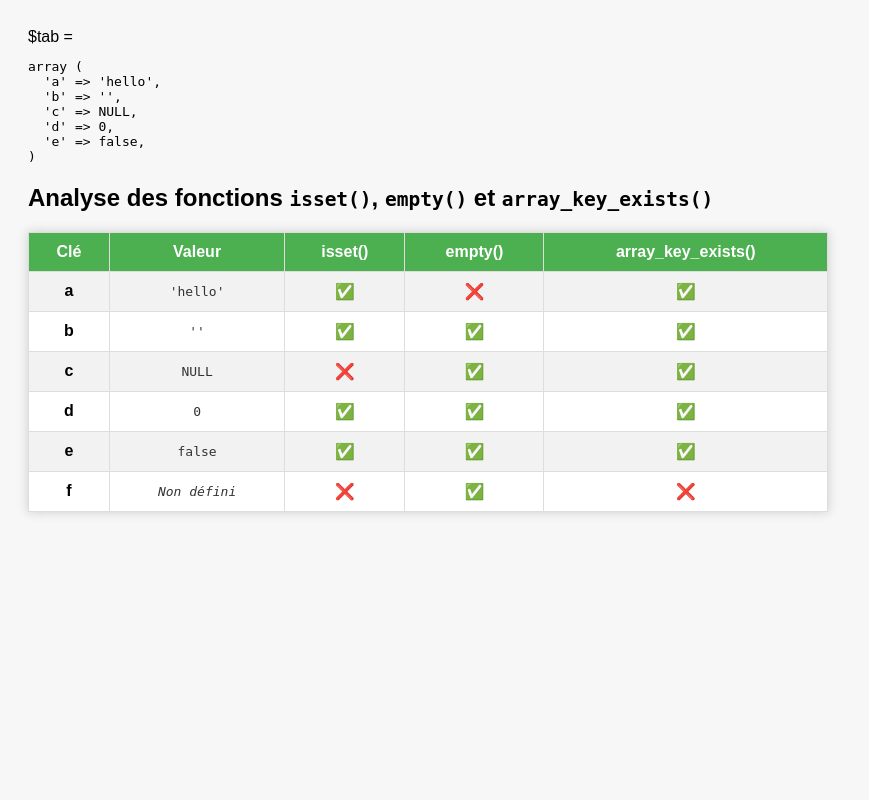
After one commit to mu93100/PHP, a PHP site: page /isset_empty_array_key_exist.php in a window 1280 px wide. The commit adds this page. Shown: the whole page, without its empty margins (0-869 px from the left). Run offline with PHP 8.4, Linux system fonts and the light colour scheme.

Commit message:
mil matinee

```diff
--- /dev/null
+++ b/isset_empty_array_key_exist.php
@@ -0,0 +1,85 @@
+<?php
+
+ini_set('display_errors', 1);
+    error_reporting(E_ALL);
+
+// Ton tableau de test
+$tab = [
+    "a" => "hello",
+    "b" => "",
+    "c" => null,
+    "d" => 0,
+    "e" => false
+];
+echo "\$tab =";
+echo "<pre>";
+var_export($tab);
+
+echo "</pre>";
+
+// Liste des clés à tester, y compris une qui n'existe pas ("f")
+$cles = ["a", "b", "c", "d", "e", "f"];
+
+function boolToIcon($value) {
+    return $value ? "✅" : "❌";
+}
+
+?>
+    <style>
+        body {
+            font-family: Arial, sans-serif;
+            background: #f7f7f7;
+            padding: 20px;
+        }
+        table {
+            border-collapse: collapse;
+            width: 100%;
+            max-width: 800px;
+            background: white;
+            box-shadow: 0 0 10px #ccc;
+        }
+        th, td {
+            border: 1px solid #ddd;
+            padding: 10px;
+            text-align: center;
+        }
+        th {
+            background: #4CAF50;
+            color: white;
+        }
+        tr:nth-child(even) {
+            background: #f2f2f2;
+        }
+        .code {
+            font-family: monospace;
+            color: #333;
+        }
+    </style>
+
+<body>
+
+<h2> Analyse des fonctions <code>isset()</code>, <code>empty()</code> et <code>array_key_exists()</code></h2>
+
+<table>
+    <tr>
+        <th>Clé</th>
+        <th>Valeur</th>
+        <th>isset()</th>
+        <th>empty()</th>
+        <th>array_key_exists()</th>
+    </tr>
+
+    <?php foreach ($cles as $cle): ?>
+        <tr>
+            <td><strong><?= $cle ?></strong></td>
+            <td class="code">
+                <?= array_key_exists($cle, $tab) ? var_export($tab[$cle]) : '<i>Non défini</i>' ?>
+            </td>
+            <td><?= boolToIcon(isset($tab[$cle])) ?></td>
+            <td><?= boolToIcon(empty($tab[$cle])) ?></td>
+            <td><?= boolToIcon(array_key_exists($cle, $tab)) ?></td>
+        </tr>
+    <?php endforeach; ?>
+</table>
+
+</body>
--- a/premiers_pas.php
+++ b/premiers_pas.php
@@ -66,6 +66,8 @@ echo "$content";
 define ("ORDI", "je suis un ordi");
 define ("ROOT", "https://github.com/PoleS-dev/premier_jour");
 // DEFINE ::: déclarer une constante et on dit ce qu'il y a à l'intérieur
+
+// à utiliser par ex pour appeler l'URL du site, ou les pages ds site
 // utilisée pour ce qui ne change pas et que l'on met dans un fichier ou doss spécial CONFIG
 // (ex adresse URL ETC config avec Fo utilisées)
 //  A UTILISER POUR LIEN
```
Also changed, not shown: mars28exos.php (added, +41 -0 lines), tableaux.php (+157 -0 lines).
